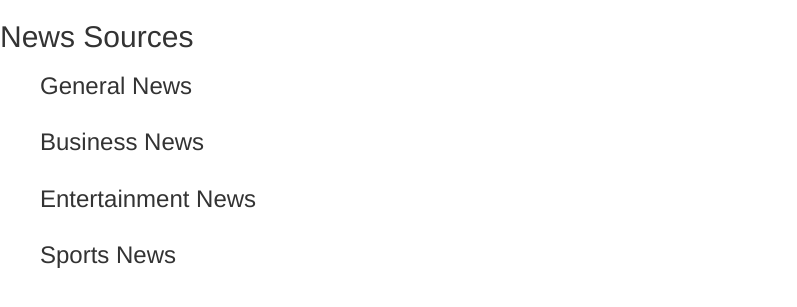
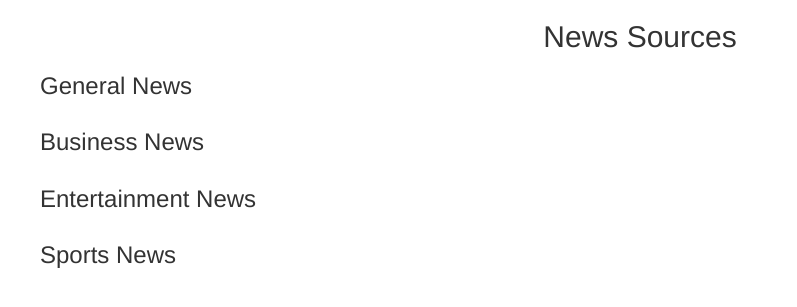
Before and after one commit to Derrick-Nyongesa/NewsBlitz, a Flask app: template app/templates/index.html in a window 1280 px wide. Shown: the part 52-359 px from the top of the page, without its empty margins (0-797 px from the left). Run offline with Flask 2, Linux system fonts and the light colour scheme; the template is opened without the code that fills it, so the values that code supplies are empty; some libraries are stand-ins or nearby versions.

Commit message:
text aligning

```diff
--- a/app/static/css/styles.css
+++ b/app/static/css/styles.css
@@ -1,4 +1,8 @@
-/*.card-img{
+img{
     width: 100%;
     border-radius: 8px;
-}*/
+}
+
+.main-heading{
+    text-align: center;
+}
--- a/app/templates/index.html
+++ b/app/templates/index.html
@@ -2,8 +2,14 @@
 
 {% import 'macros.html' as macro%}
 
+
+{% block styles%}
+    {{ super() }}
+    <link rel="stylesheet" href="{{url_for('static',filename='css/styles.css')}}">
+{% endblock %}
+
 {% block content %}
-    <h2>News Sources</h2>
+    <h2 class="main-heading">News Sources</h2>
     <ul>
         <h3>General News</h3>
         {{ macro.display_sources(general)}}
--- a/app/templates/macros.html
+++ b/app/templates/macros.html
@@ -44,9 +44,4 @@
 
         {% endfor %}
 </div>
-
-
-
-
-
 {% endmacro %}
```
